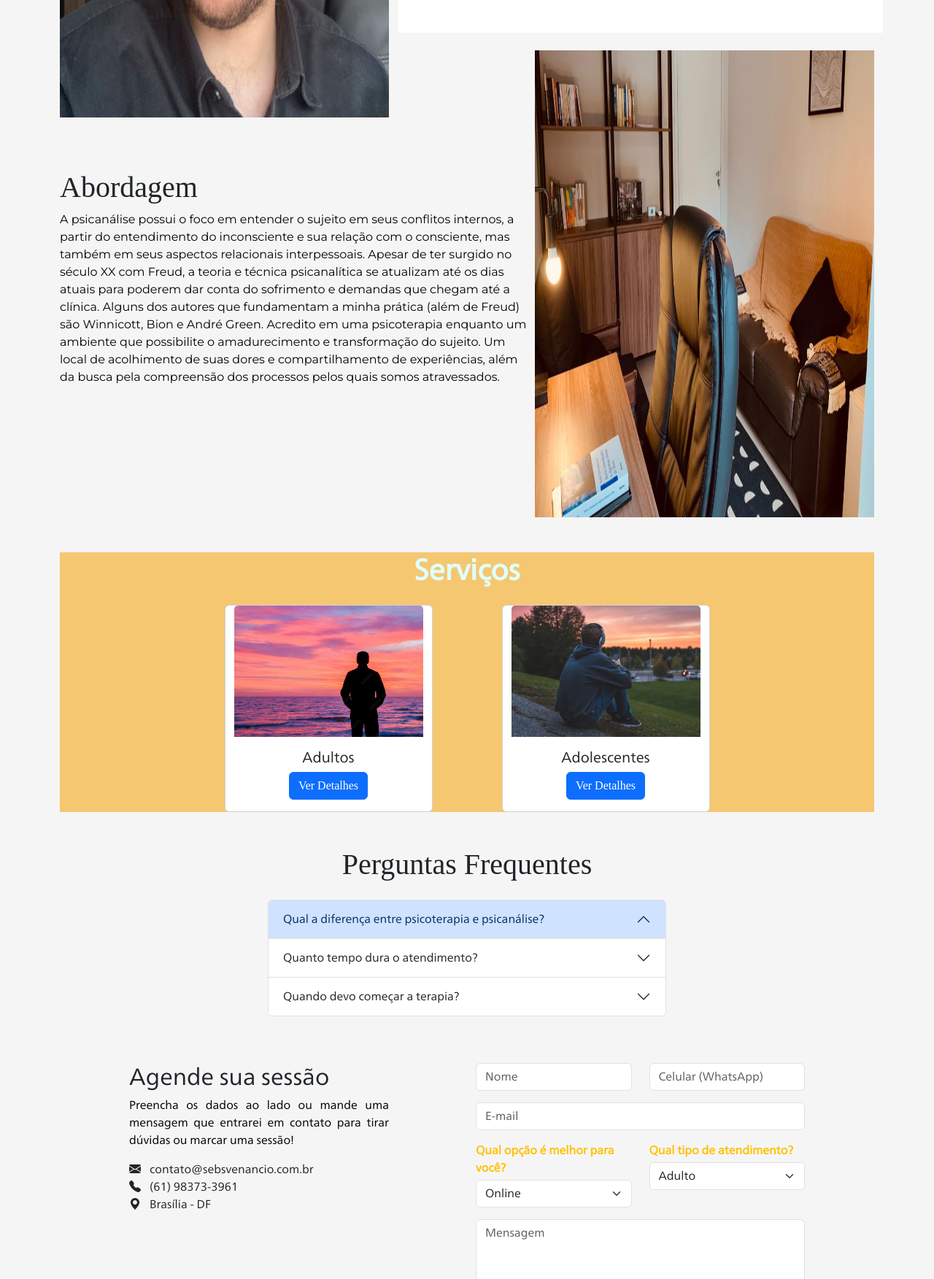
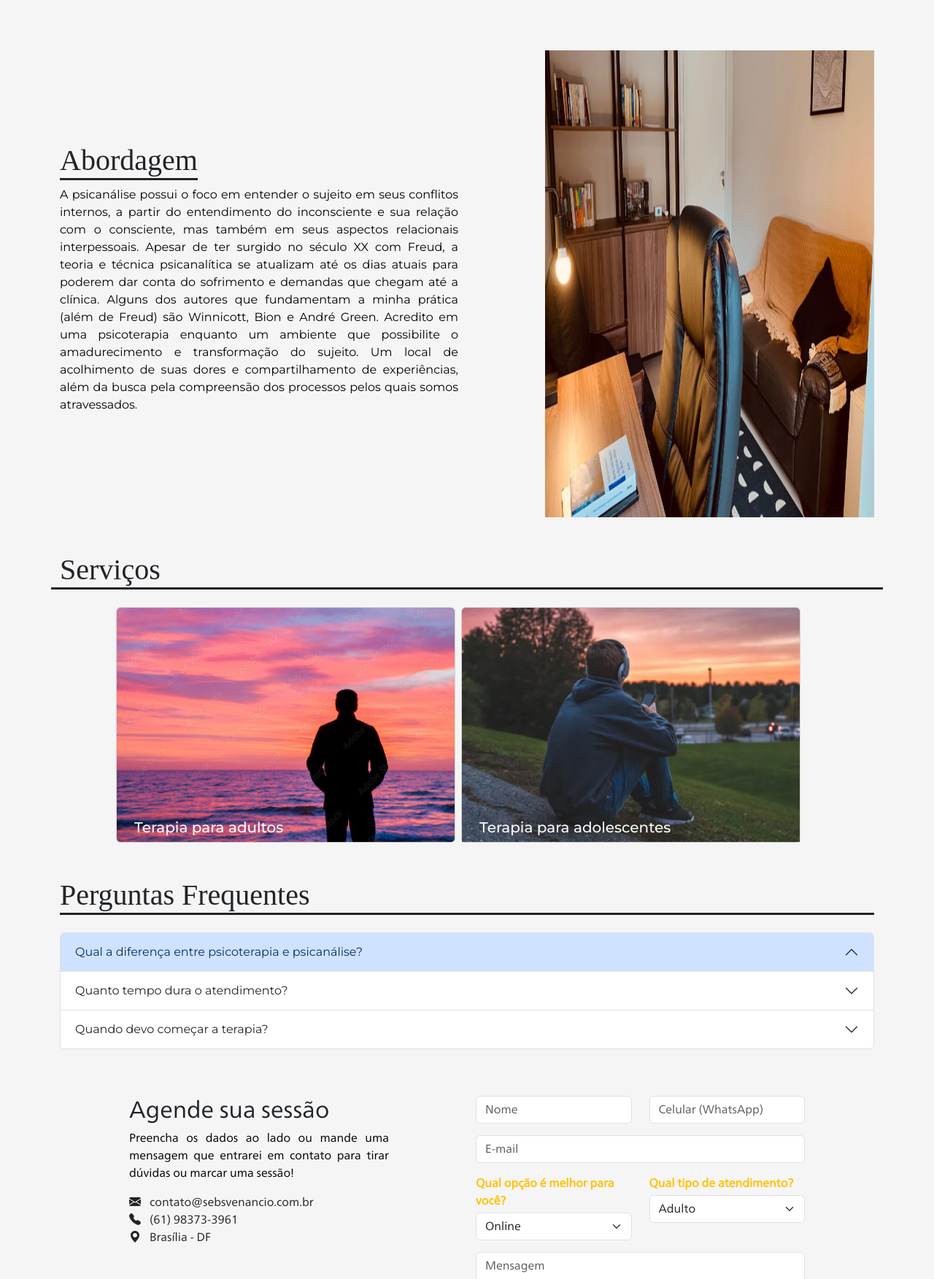
Before and after one commit to adriyear99/sebs-page, a plain HTML site: page index.html in a window 1280 px wide. Shown: the part 1047-2800 px from the top of the page at 73% size. Drawn offline with nearby package versions, Linux system fonts and the light colour scheme.

Commit message:
Adaptações para novo design

```diff
--- a/cs/styles.css
+++ b/cs/styles.css
@@ -47,10 +47,6 @@ body {
     border-radius: 50%;
 }
 
-#servicos {
-    background-color: #f5c771;
-}
-
 .servico {
     font-size: 1.75rem !important;
 }
@@ -85,6 +81,12 @@ body {
     }
 }
 
+@media (max-width: 720px) {
+    #navbar {
+        display: none;
+    }
+}
+
 @font-face {
     font-family: frutiger;
     src: url("../assets/fonts/Frutiger\ Neue\ W02\ Book.ttf");
@@ -108,11 +110,6 @@ body {
 
 .texto-botao {
     font-size: 16px;
-}
-
-.clear-bold {
-    color: lightcyan;
-    font-weight: bold;
 }
 
 .imagem-principal{
@@ -154,3 +151,25 @@ body {
     opacity: 1;
     cursor: pointer;
 }
+
+.card-footer:last-child {
+    border-radius: 0!important;
+}
+
+.card-footer {
+    padding: 0!important;
+    background-color: unset!important;
+    border-top: unset!important;
+}
+
+.text-center {
+    color: #fff;
+}
+
+.card-img-overlay {
+    display: flex;
+    flex-direction: column;
+    justify-content: flex-end;
+    height: 100%;
+    padding: 0 !important;
+}
--- a/index.html
+++ b/index.html
@@ -16,7 +16,7 @@
 <body>
     <div class="container">
         <!-- HEADER -->
-        <nav class="row navbar navbar-expand-lg bg-body-tertiary">
+        <nav id="navbar" class="row navbar navbar-expand-lg bg-body-tertiary">
             <div class="container-fluid">
                 <a class="navbar-brand frutiger-font col-md-3 d-inline-block" href="#">
                     <div class="d-flex">
@@ -60,8 +60,8 @@
 
         <!-- MAIN -->
         <div class="row mt-5">
-            <div class="col-12 col-md-5 offset-md-1">
-                <h1 class="texto-titulo">Psicoterapia<br>psicanalítica no DF</h1>
+            <div id="menu" class="col-12 col-md-5">
+                <h1 class="texto-titulo">Psicoterapia psicanalítica no DF</h1>
                 <p class="montserrat texto-principal">
                     Atendimento psicológico e psicanalítico online e presencial em Brasília para adultos e adolescentes.
                 </p>
@@ -70,7 +70,7 @@
                     <span class="montserrat texto-botao">Agendar Sessão</span>
                 </button>
             </div>
-            <div class="col-12 col-md-5">
+            <div class="col-12 col-md-5 offset-md-1">
                 <img src="./assets/img/sala.png" alt="Sala" class="imagem-sala object-fit-contain">
             </div>
         </div>
@@ -80,10 +80,10 @@
         <div id="sobre" class="my-5">
             <div class="row justify-content-center d-flex align-items-center" style="height: 500px;">
                 <section class="col-12 col-md-5 mb-5 mb-md-0 d-flex flex-wrap align-items-center">
-                    <img src="assets/img/sebs-foto.png" alt="Sebastião Venâncio" class="imagem"/>
+                    <img src="assets/img/sebs-foto.png" alt="Sebastião Venâncio" class="imagem img-fluid"/>
                 </section>
                 <section class="col-11 col-md-7 text-justify bg-white flex-column h-60 p-5">
-                    <h1 class="text-center mb-3 frutiger-font">Olá, me chamo Sebastião &#128075;</h1>
+                    <h1 class="mb-3 border-bottom border-dark border-3 d-inline-block">Olá, me chamo Sebastião &#128075;</h1>
                     <p class="texto col-12 montserrat">
                         Sou um psicólogo clínico de orientação psicanalítica, realizei minha graduação na Universidade de Brasília (UnB) onde atualmente também faço mestrado em Psicologia Clínica e Cultura sobre a clínica psicanalítica de adolescentes.
                     </p>
@@ -95,42 +95,35 @@
         </div>
 
         <!-- ABORDAGEM -->
-        <div id="abordagem" class="row my-5">
-            <div class="col-12 d-flex justify-content-center align-items-center">
+        <div id="abordagem" class="row d-flex align-items-center my-5">
             <img
                 src="assets/img/cadeira.png"
                 alt="Sebastião Venâncio"
-                    class="imagem col-12 col-md-5 order-md-2"
+                class="imagem col-12 col-md-5 order-md-2 offset-md-1"
             />
-                <section class="col-11 col-md-7 order-md-1 h-60">
-                    <h1 class="titulo">Abordagem</h1>
+            <section class="col-11 col-md-6 text-justify order-md-1">
+                <h1 class="titulo border-bottom border-dark border-3 d-inline-block">Abordagem</h1>
                 <p class="texto montserrat">
                     A psicanálise possui o foco em entender o sujeito em seus conflitos internos, a partir do entendimento do inconsciente e sua relação com o consciente, mas também em seus aspectos relacionais interpessoais. Apesar de ter surgido no século XX com Freud, a teoria e técnica psicanalítica se atualizam até os dias atuais para poderem dar conta do sofrimento e demandas que chegam até a clínica. Alguns dos autores que fundamentam a minha prática (além de Freud) são Winnicott, Bion e André Green. Acredito em uma psicoterapia enquanto um ambiente que possibilite o amadurecimento e transformação do sujeito. Um local de acolhimento de suas dores e compartilhamento de experiências, além da busca pela compreensão dos processos pelos quais somos atravessados.
                 </p>
             </section>
         </div>
-        </div>
 
         <!-- SERVIÇOS -->
-        <div id="servicos" class="mt-3 mb-5">
-            <h1 class="col-12 mb-4 text-center frutiger-font clear-bold">Serviços</h1>
-            <div class="row justify-content-center mb-5">
-                <div class="card col-7 col-md-3 mb-4 mb-md-0 d-flex align-items-center text-center">
-                    <img class="card-img-top" src="./assets/img/adult.jpg" alt="Card image cap">
-                    <div class="card-body">
-                        <h5 class="card-title frutiger-font">Adultos</h5>
-                        <button type="button" class="btn btn-primary" data-bs-toggle="modal" data-bs-target="#modalAdultos">
-                            Ver Detalhes
-                        </button>
+        <div id="servicos" class="row my-5">
+            <h1 class="col-12 mb-4 border-bottom border-dark border-3 d-inline-block">Serviços</h1>
+            <div class="row justify-content-center">
+                <div class="card col-7 col-md-5 mx-md-1 mb-4 mb-md-0" data-bs-toggle="modal" data-bs-target="#modalAdultos" style="padding: 0;">
+                    <img class="card-img-top card-img-overlay" src="./assets/img/adult.jpg" alt="Adolescente">
+                    <h5 class="montserrat text-light ms-4">Terapia para adultos</h5>
+                    <div class="card-img-overlay">
+                        <h5 class="montserrat text-light ms-4">Terapia para adultos</h5>
                     </div>
                 </div>
-                <div class="card col-7 col-md-3 offset-md-1 d-flex align-items-center text-center">
-                    <img class="card-img-top" src="./assets/img/teen.jpg" alt="Card image cap">
-                    <div class="card-body">
-                        <h5 class="card-title frutiger-font">Adolescentes</h5>
-                        <button type="button" class="btn btn-primary" data-bs-toggle="modal" data-bs-target="#modalAdolescentes">
-                            Ver Detalhes
-                        </button>
+                <div class="card col-7 col-md-5 mx-md-1" data-bs-toggle="modal" data-bs-target="#modalAdolescentes" style="padding: 0;">
+                    <img class="card-img-top" src="./assets/img/teen.jpg" alt="Adulto">
+                    <div class="card-img-overlay">
+                        <h5 class="montserrat text-light ms-4">Terapia para adolescentes</h5>
                     </div>
                 </div>
             </div>
@@ -144,7 +137,7 @@
                         <h5 class="modal-title" id="exampleModalLabel">Adultos</h5>
                         <button type="button" class="btn-close" data-bs-dismiss="modal" aria-label="Close"></button>
                     </div>
-                    <div class="modal-body frutiger-font">
+                    <div class="modal-body montserrat">
                         Atendimento destinado a pessoas com mais de 18 anos e tem o foco na compreensão do sujeito e como ele se relaciona com o ambiente e na escuta de suas dores. Algumas demandas de adultos que chegam até mim e que possuo experiência para trabalhar são: transtornos psicológicos (como borderline e bipolaridade), depressão, vícios, luto, problemas com o trabalho, ideação suicida, dentre outros. Gosto de trabalhar em parceria com outros profissionais, como psiquiatras, quando for necessário e pertinente ao caso.
                     </div>
                     <div class="modal-footer">
@@ -161,7 +154,7 @@
                         <h5 class="modal-title" id="exampleModalLabel">Adolescentes</h5>
                         <button type="button" class="btn-close" data-bs-dismiss="modal" aria-label="Close"></button>
                     </div>
-                    <div class="modal-body frutiger-font">
+                    <div class="modal-body montserrat">
                         Atendimento destinado a pessoas com idade entre 12 e 18 anos e tem o foco no processo de crescimento e amadurecimento, suas questões e particularidades dessa fase do desenvolvimento. Dentre algumas queixas comuns entre os adolescentes atualmente incluem ansiedade, depressão, dificuldade na escola e/ou no relacionamento com os pais, sexualidade, dúvida em relação ao futuro, além de transtornos e comportamentos como automutilação, uso de substâncias, dentre outros. Realizo também orientação profissional, caso seja de interesse do adolescente. É necessário o consentimento dos pais para realizar o processo terapêutico, e eles podem ser chamados para consultas pontuais.
                     </div>
                     <div class="modal-footer">
@@ -173,41 +166,41 @@
 
         <!-- PERGUNTAS -->
         <div id="perguntas" class="mt-3 mb-4">
-            <h1 class="col-12 text-center mb-4">Perguntas Frequentes</h1>
+            <h1 class="col-12 mb-4 border-bottom border-dark border-3 d-inline-block">Perguntas Frequentes</h1>
             <div class="row justify-content-center">
-                <div class="accordion col-10 col-md-8 col-lg-6" id="accordionExample">
+                <div class="accordion col-10 col-md-12" id="accordionExample">
                     <div class="accordion-item">
                         <h2 class="accordion-header" id="headingOne">
-                            <button class="accordion-button frutiger-font" type="button" data-bs-toggle="collapse" data-bs-target="#collapseOne" aria-expanded="true" aria-controls="collapseOne">
+                            <button class="accordion-button montserrat" type="button" data-bs-toggle="collapse" data-bs-target="#collapseOne" aria-expanded="true" aria-controls="collapseOne">
                                 Qual a diferença entre psicoterapia e psicanálise?
                             </button>
                         </h2>
                         <div id="collapseOne" class="accordion-collapse collapse" aria-labelledby="headingOne" data-bs-parent="#accordionExample">
-                            <div class="accordion-body frutiger-font text-dark fw-bold">
+                            <div class="accordion-body montserrat text-dark fw-bold">
                                 A psicanálise, diferente do que muitos pensam, não se trata de uma abordagem da psicologia, ela surgiu de maneira independente e se constitui enquanto prática independente. O que ocorre é que há uma sobreposição entre as áreas, tendo em vista a importância da psicanálise para a psicoterapia. Pode-se pensar nas duas enquanto modalidades de tratamento que se aproximam e conversam, com algumas diferenças na técnica, o que não impede de existir psicoterapias de base psicanalítica.
                             </div>
                         </div>
                     </div>
                     <div class="accordion-item">
                         <h2 class="accordion-header" id="headingTwo">
-                            <button class="accordion-button collapsed frutiger-font" type="button" data-bs-toggle="collapse" data-bs-target="#collapseTwo" aria-expanded="false" aria-controls="collapseTwo">
+                            <button class="accordion-button collapsed montserrat" type="button" data-bs-toggle="collapse" data-bs-target="#collapseTwo" aria-expanded="false" aria-controls="collapseTwo">
                                 Quanto tempo dura o atendimento?
                             </button>
                         </h2>
                         <div id="collapseTwo" class="accordion-collapse collapse" aria-labelledby="headingTwo" data-bs-parent="#accordionExample">
-                            <div class="accordion-body py-4 frutiger-font text-dark fw-bold">
+                            <div class="accordion-body py-4 montserrat text-dark fw-bold">
                                 As sessões duram em média 50 minutos, mas se você quer saber a duração do tratamento... ele é variável e depende de diversos fatores do terapeuta e do paciente, mas especialmente de particularidades do processo e da disposição do paciente. Em virtude disso, sua terapia pode durar 6 meses, um ano ou mais.
                             </div>
                         </div>
                     </div>
                     <div class="accordion-item">
                         <h2 class="accordion-header" id="headingThree">
-                            <button class="accordion-button collapsed frutiger-font" type="button" data-bs-toggle="collapse" data-bs-target="#collapseThree" aria-expanded="false" aria-controls="collapseThree">
+                            <button class="accordion-button collapsed montserrat" type="button" data-bs-toggle="collapse" data-bs-target="#collapseThree" aria-expanded="false" aria-controls="collapseThree">
                                 Quando devo começar a terapia?
                             </button>
                         </h2>
                         <div id="collapseThree" class="accordion-collapse collapse" aria-labelledby="headingThree" data-bs-parent="#accordionExample">
-                            <div class="accordion-body py-4 frutiger-font text-dark fw-bold">
+                            <div class="accordion-body py-4 montserrat text-dark fw-bold">
                                 Não existe um momento correto para começar. Eu acredito que o desejo ou a necessidade de entrar em um processo terapêutico ou de análise, diante de alguma dificuldade, sofrimento ou interesse em se conhecer, já constitui motivo suficiente para buscar ajuda.
                             </div>
                         </div>
@@ -284,7 +277,7 @@
                 </form>
 
                 <!-- FOOTER -->
-                <footer class="row bg-primary text-center mt-3 pb-2 pt-3 ">
+                <footer class="row text-center mt-3 pb-2 pt-3" style="background: #2F5E39;">
                     <h6 class="text-light frutiger-font">
                         Psicólogo Sebastião Venâncio © 2023<br/><br/>
                         Todos os Direitos Reservados
```
Lines whose indentation alone changed are shown as unchanged.
